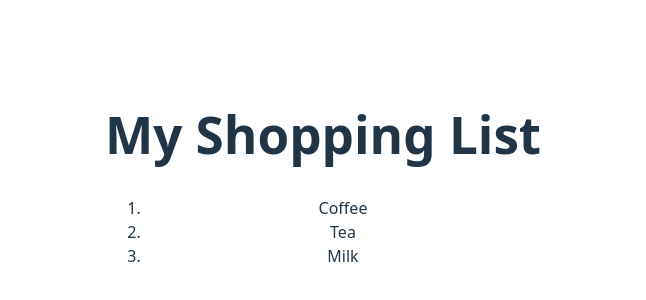
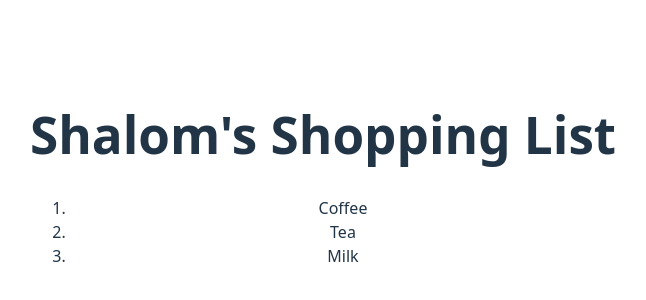
Before and after one commit to shalstein/react-winter-26, a React (Vite) app: page / in a window 1280 px wide. Shown: the part 222-522 px from the top of the page, without its empty margins (317-963 px from the left). Built offline with nearby package versions, Linux system fonts and the light colour scheme.

Commit message:
add jsx curly braces

```diff
--- a/src/TodoList.jsx
+++ b/src/TodoList.jsx
@@ -1,13 +1,15 @@
 function TodoList() {
   const itemsToBuy = ["Coffee", "Tea", "Milk"];
-
+  const name = "Shalom";
   return (
     <>
-      <h1>My Shopping List</h1>
+      <h1>{name}'s Shopping List</h1>
       <ol>
-        <li>Coffee</li>
-        <li>Tea</li>
-        <li>Milk</li>
+        <li id="itemid" className="item">
+          {itemsToBuy[0]}
+        </li>
+        <li>{itemsToBuy[1]}</li>
+        <li>{itemsToBuy[2]}</li>
       </ol>
     </>
   );
@@ -18,7 +20,7 @@ function DrinkList() {
   return React.createElement(
     "ol",
     null,
-    React.createElement("li", null, "Coffee"),
+    React.createElement("li", { className: "item", id: "itemid" }, "Coffee"),
     React.createElement("li", null, "Tea"),
     React.createElement("li", null, "Milk"),
   );
```
